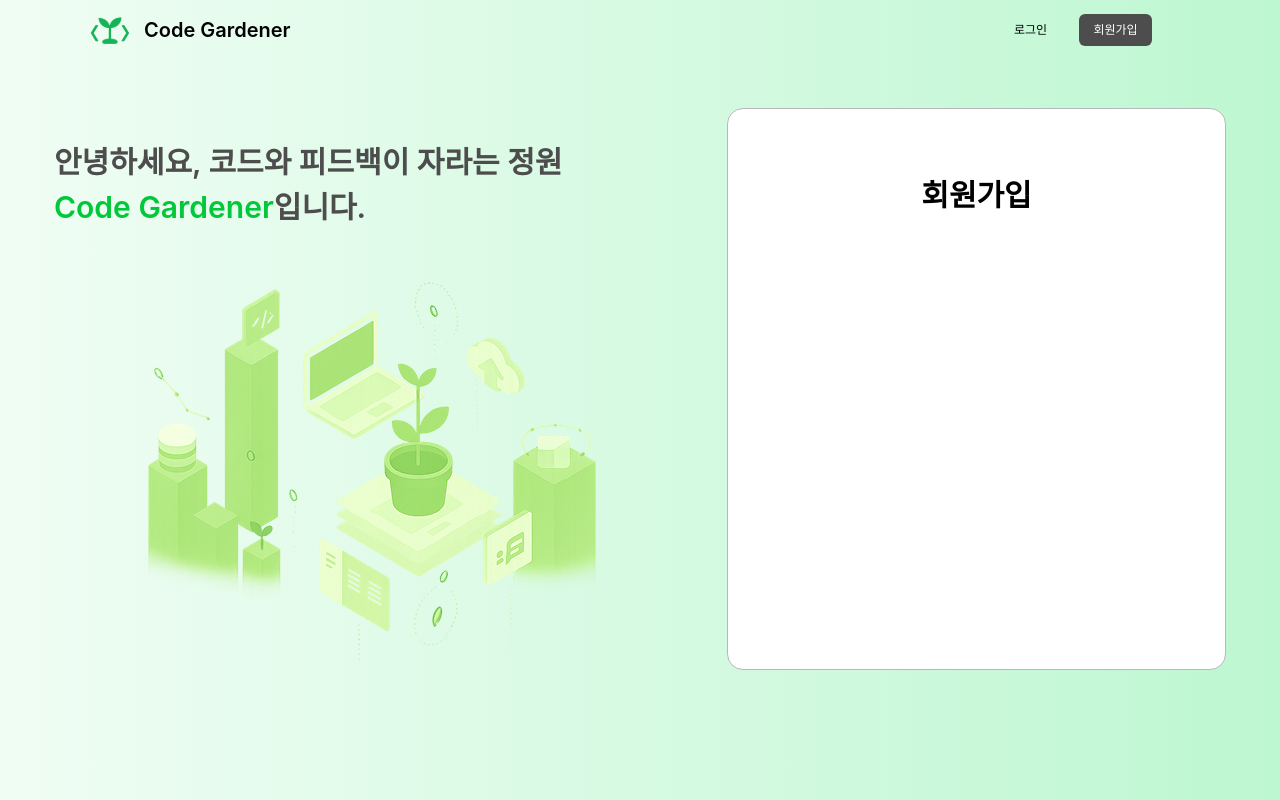
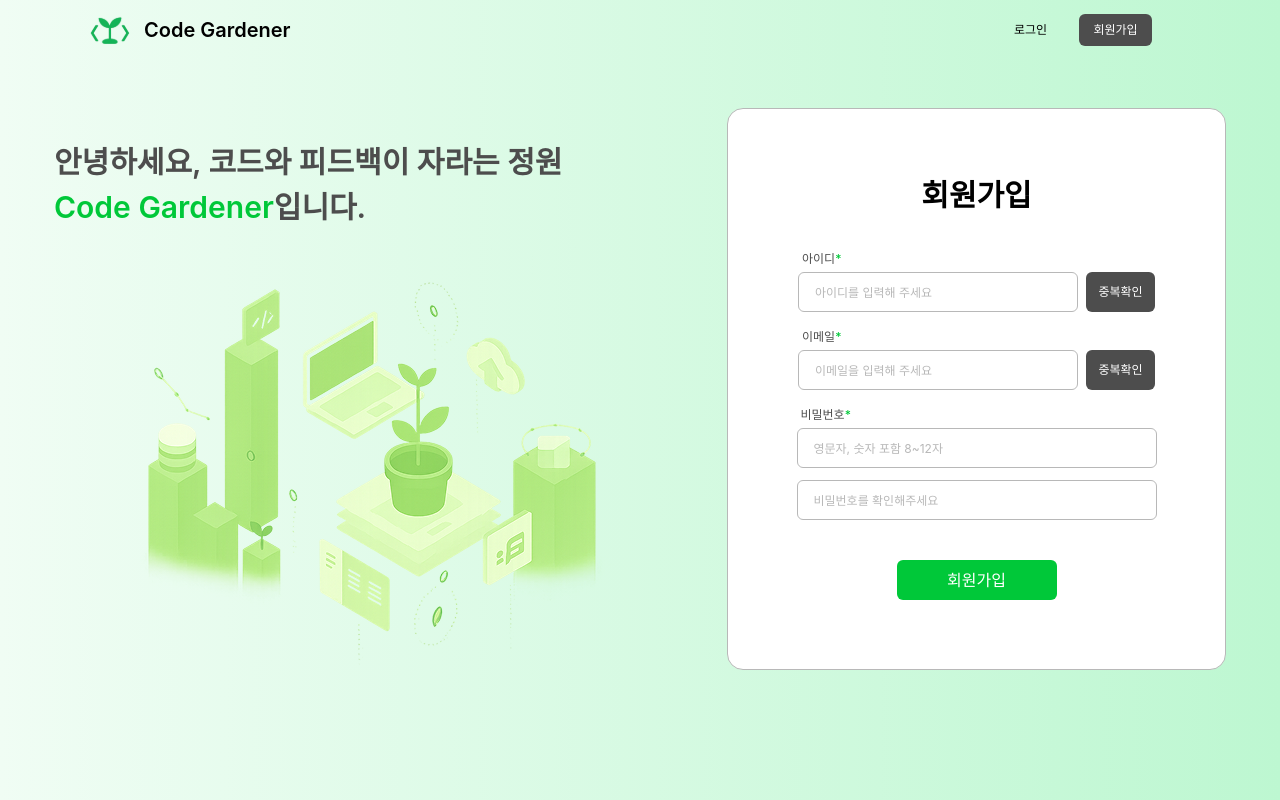
Before and after one commit to 2025-YU-SE/Gardener_web, a React (Vite) app: page /sign-up in a window 1280 px wide. Built offline with nearby package versions, Linux system fonts and the light colour scheme; a web font is replaced by a local one.

Commit message:
feat: 회원가입 폼 영역 구현

```diff
--- a/src/pages/SignUp.jsx
+++ b/src/pages/SignUp.jsx
@@ -23,7 +23,77 @@ function SignUp() {
         </div>
 
         <div className="flex flex-col items-center w-[499px] h-[562px] bg-white rounded-[16px] border border-[#B8B8B8] mt-12">
-          <h2 className="text-[30px] font-semibold mt-16 mb-12">회원가입</h2>
+          <h2 className="text-[30px] font-semibold mt-16 mb-8">회원가입</h2>
+          <div className="flex flex-col items-center">
+            {/* 아이디 */}
+            <div className="flex flex-col mb-4">
+              <label className="flex items-center text-[12px] font-medium text-[#4D4D4D] ml-1 mb-1">
+                아이디
+                <p className="text-[#00C839]">*</p>
+              </label>
+              <div className="flex items-center gap-2">
+                <input
+                  type="text"
+                  placeholder="아이디를 입력해 주세요"
+                  className="w-[280px] h-[40px] border border-[#B8B8B8] rounded-[6px] px-4 py-3 text-[12px] focus:outline-none placeholder:text-[#B8B8B8]"
+                />
+                <button
+                  type="button"
+                  className="w-[69px] h-[40px] rounded-[6px] bg-[#4D4D4D] text-white text-[12px] hover:bg-[#212121]"
+                >
+                  중복확인
+                </button>
+              </div>
+            </div>
+
+            {/* 이메일 */}
+            <div className="flex flex-col mb-4">
+              <label className="flex items-center text-[12px] font-medium text-[#4D4D4D] ml-1 mb-1">
+                이메일
+                <p className="text-[#00C839]">*</p>
+              </label>
+              <div className="flex items-center gap-2">
+                <input
+                  type="text"
+                  placeholder="이메일을 입력해 주세요"
+                  className="w-[280px] h-[40px] border border-[#B8B8B8] rounded-[6px] px-4 py-3 text-[12px] focus:outline-none placeholder:text-[#B8B8B8]"
+                />
+                <button
+                  type="button"
+                  className="w-[69px] h-[40px] rounded-[6px] bg-[#4D4D4D] text-white text-[12px] hover:bg-[#212121]"
+                >
+                  중복확인
+                </button>
+              </div>
+            </div>
+
+            {/* 비밀번호 */}
+            <div className="flex flex-col mb-3">
+              <label className="flex items-center text-[12px] font-medium text-[#4D4D4D] ml-1 mb-1">
+                비밀번호
+                <p className="text-[#00C839]">*</p>
+              </label>
+              <input
+                type="password"
+                placeholder="영문자, 숫자 포함 8~12자"
+                className="w-[360px] h-[40px] border border-[#B8B8B8] rounded-[6px] px-4 py-3 text-[12px] focus:outline-none placeholder:text-[#B8B8B8]"
+              />
+            </div>
+
+            {/* 비밀번호 확인 */}
+            <div className="flex flex-col mb-10">
+              <input
+                type="password"
+                placeholder="비밀번호를 확인해주세요"
+                className="w-[360px] h-[40px] border border-[#B8B8B8] rounded-[6px] px-4 py-3 text-[12px] focus:outline-none placeholder:text-[#B8B8B8]"
+              />
+            </div>
+
+            {/* 회원가입 버튼 */}
+            <button className="w-[160px] h-[40px] bg-[#00C839] text-white text-[16px] py-2 rounded-[6px] font-medium hover:bg-[#0bdd47]">
+              회원가입
+            </button>
+          </div>
         </div>
       </div>
     </div>
```
